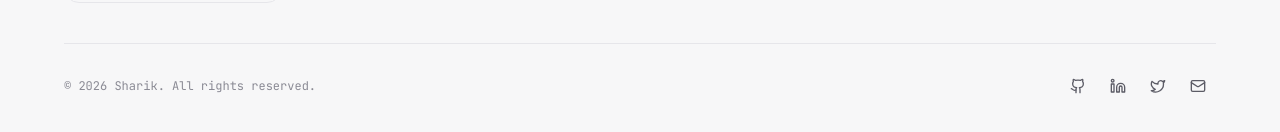
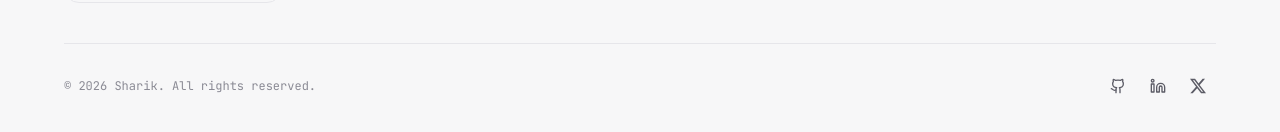
Before and after one commit to isharik/Portfolio, a Next.js app: page / in a window 1280 px wide. Shown: the part 5173-5305 px from the top of the page. Built offline with nearby package versions, Linux system fonts and the light colour scheme.

Commit message:
Replace footer Twitter icon with X

```diff
--- a/src/components/sections/Footer.tsx
+++ b/src/components/sections/Footer.tsx
@@ -1,16 +1,23 @@
 'use client'
 import Image from 'next/image'
-import { Github, Linkedin, Twitter, Mail } from 'lucide-react'
+import { Github, Linkedin, type LucideProps } from 'lucide-react'
 import { profile, socials, navLinks } from '@/lib/content'
 import { scrollToSection } from '@/lib/scroll'
+
+function XBrandMark({ size = 24, className, ...props }: LucideProps) {
+  return (
+    <svg width={size} height={size} className={className} viewBox="0 0 24 24" fill="currentColor" {...props}>
+      <path d="M18.9 1.15h3.68l-8.04 9.19L24 22.85h-7.41l-5.8-7.58-6.64 7.58H.47l8.6-9.83L0 1.15h7.59l5.24 6.93zm-1.29 19.49h2.04L6.49 3.24H4.3z" />
+    </svg>
+  )
+}
 
 export default function Footer() {
   const year = new Date().getFullYear()
   const links = [
     { href: socials.github, Icon: Github, label: 'GitHub' },
     { href: socials.linkedin, Icon: Linkedin, label: 'LinkedIn' },
-    { href: socials.twitter, Icon: Twitter, label: 'X / Twitter' },
-    { href: `mailto:${socials.email}`, Icon: Mail, label: 'Email' },
+    { href: 'https://x.com/isharik99', Icon: XBrandMark, label: 'X' },
   ]
 
   const go = (e: React.MouseEvent, href: string) => {
```
